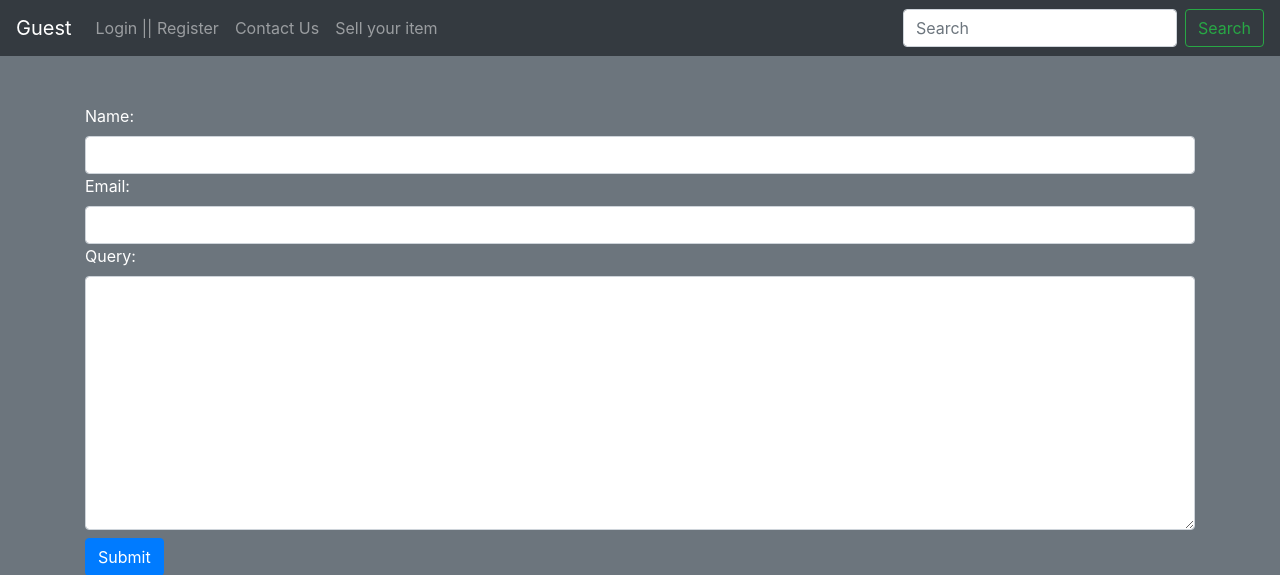
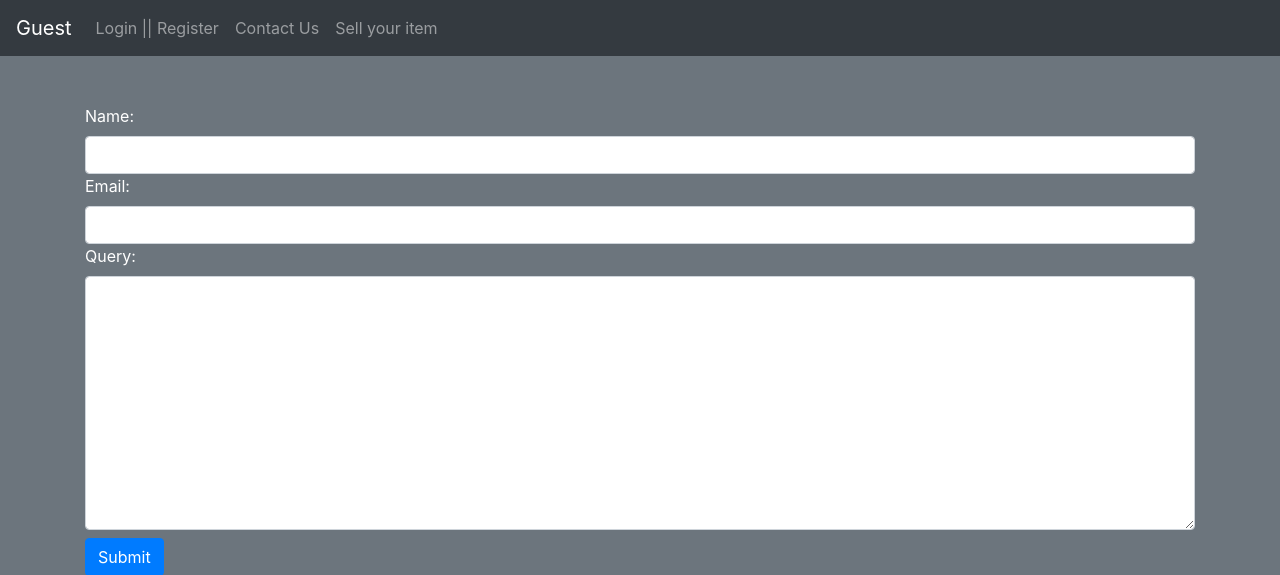
Before and after one commit to coderrohanpahwa/cipherthon, a Django app: page /contact/ in a window 1280 px wide. Shown: the top 575 px of the page. Run offline with Django 3.2, Linux system fonts and the light colour scheme; some libraries are stand-ins or nearby versions.

Commit message:
Commited Successfully

```diff
--- a/kisan/templates/kisan/navbar.html
+++ b/kisan/templates/kisan/navbar.html
@@ -34,9 +34,6 @@
       </li>
 
     </ul>
-    <form class="form-inline my-2 my-lg-0">
-      <input class="form-control mr-sm-2" type="search" placeholder="Search" aria-label="Search">
-      <a class="btn btn-outline-success my-2 my-sm-0" href="{% url 'search' %}">Search</a>
-    </form>
+
   </div>
 </nav>
```
Also changed, not shown: db.sqlite3, media/static/images/capcicum.jpg (added).
